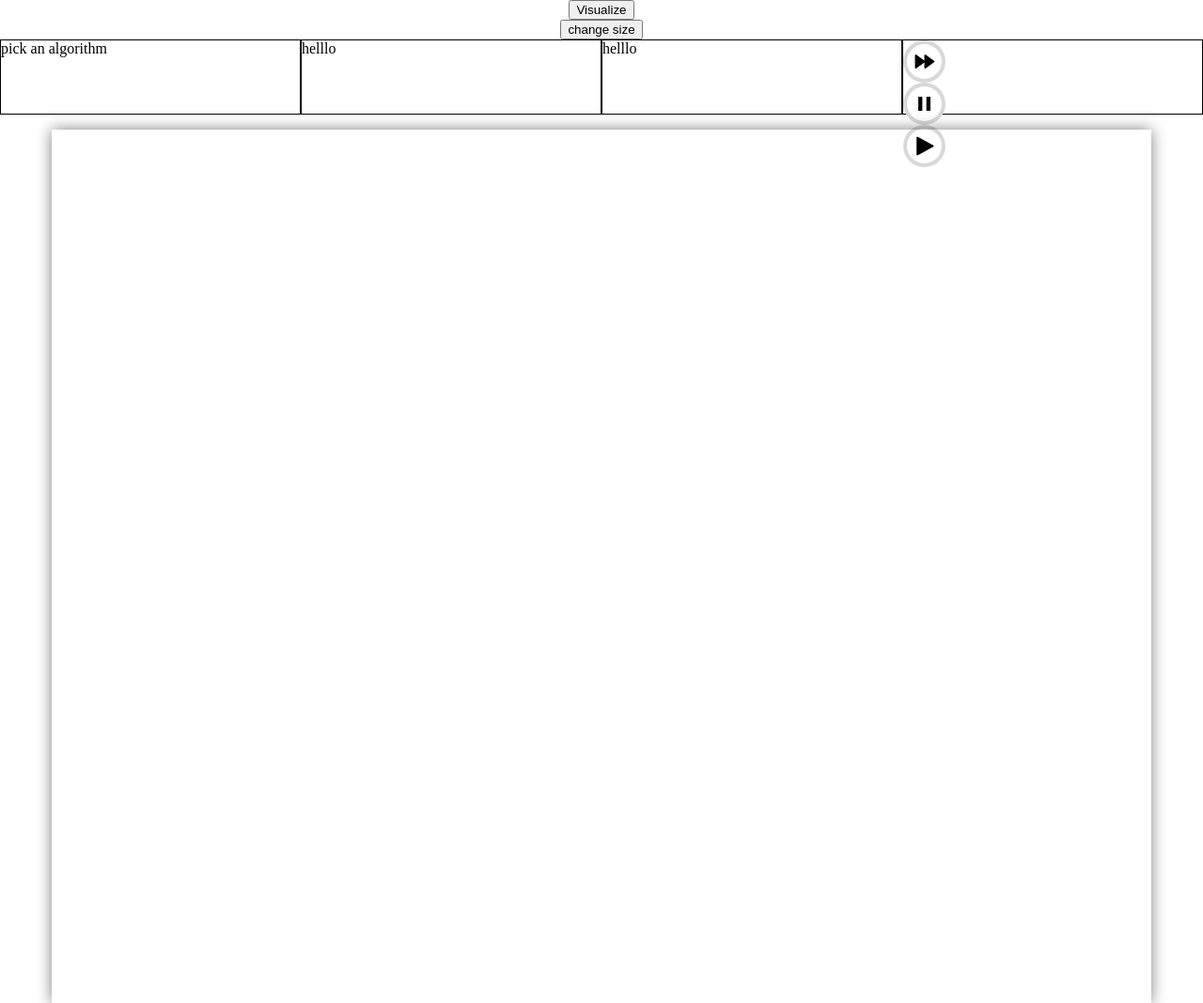
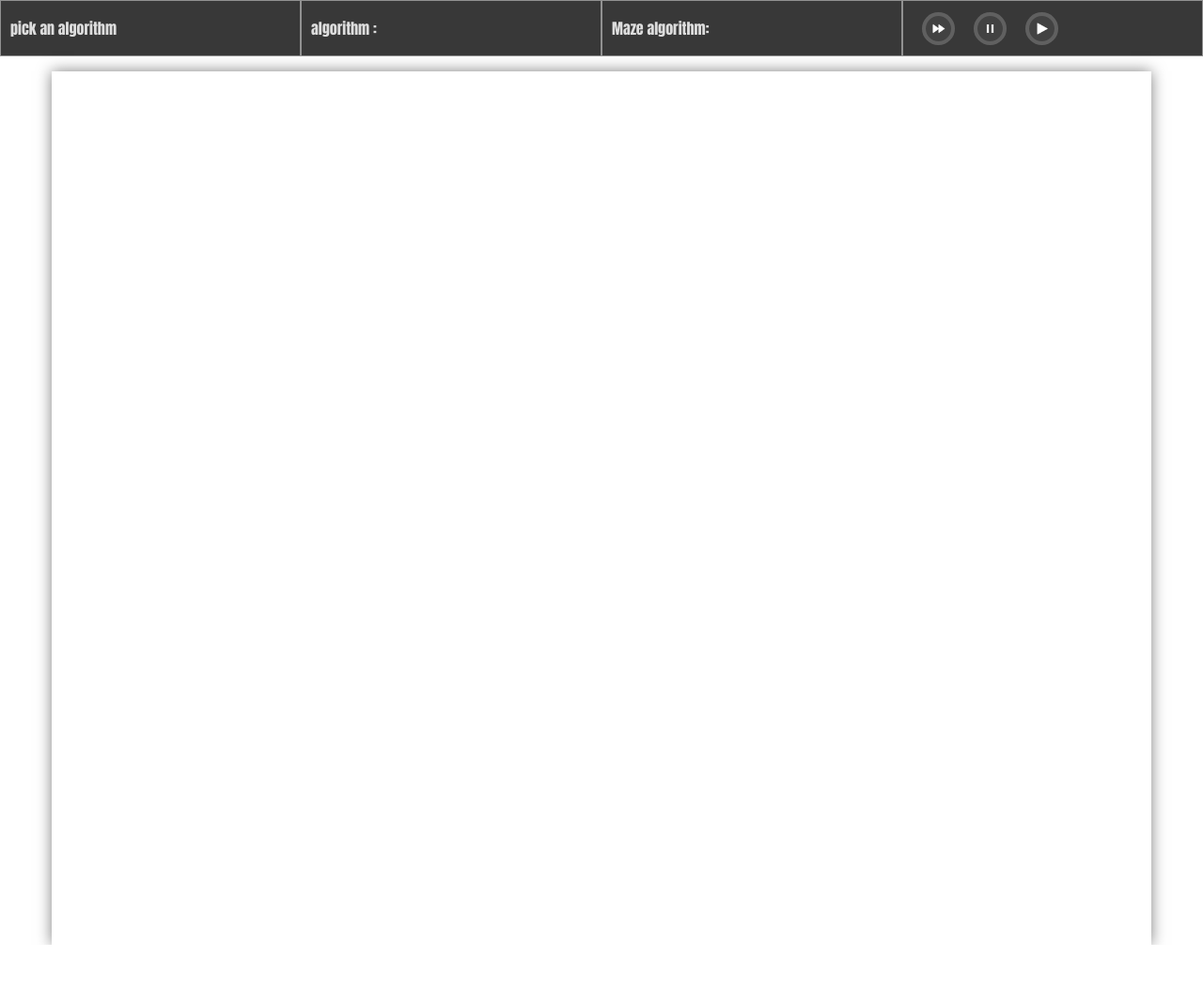
Before and after one commit to Alioo11/path-finding-visualizer, a plain HTML site: page index.html in a window 1280 px wide. Shown: the whole page at 94% size. After the commit the page ends 1006 px from the top, so only its background shows below. Drawn offline with Linux system fonts and the light colour scheme.

Commit message:
fix navbar

```diff
--- a/index.html
+++ b/index.html
@@ -9,20 +9,20 @@
   <script src="./src/index.js" defer type="module"></script>
   <link rel="preconnect" href="https://fonts.googleapis.com">
 <link rel="preconnect" href="https://fonts.gstatic.com" crossorigin>
+<link rel="preconnect" href="https://fonts.googleapis.com">
+<link rel="preconnect" href="https://fonts.gstatic.com" crossorigin>
 <link href="https://fonts.googleapis.com/css2?family=Anton&display=swap" rel="stylesheet">
 </head>
 <body>
- <button id = "start_btn">Visualize</button>
- <button id = "change_size">change size</button>
     <nav class="nav-body">
     <div class="nav-container">
       pick an algorithm
     </div>
         <div class="nav-container">
-      helllo
+      algorithm :
     </div>
         <div class="nav-container">
-      helllo
+      Maze algorithm:
     </div>
         <div class="nav-container">
           <div class="play_back_button">
@@ -32,7 +32,7 @@
             <img src="./media/pause.png" alt="">
           </div>
           <div class="play_back_button">
-            <img src="./media/play.png" alt="">
+            <img id="start_btn" src="./media/play.png" alt="">
           </div>
 
     </div>
--- a/styles.css
+++ b/styles.css
@@ -43,7 +43,9 @@
     background-color: white;
   }
 }
-
+html{
+  font-family: 'Anton', sans-serif;
+}
 body {
   display: flex;
   flex-direction: column;
@@ -66,12 +68,20 @@ body {
 } */
 .nav-body{
   width: 100%;
-  height: 80px;
+  height: 60px;
   display: flex;
+  background-color: rgb(56, 56, 56);
+  color: white;
 }
+
 .nav-container{
-  border: 1px solid black;
+  padding: 10px;
+  border: 1px solid rgb(145, 145, 145);
+  color: rgb(221, 221, 221);
   flex: 1;
+  display: flex;
+  align-items:center ;
+
 }
 .nav-item{
   border: 1px solid black;
@@ -80,13 +90,21 @@ body {
 }
 
 .play_back_button{
-  width: 25px;
-  height: 25px;
+  filter: invert(100%);
+  display: flex;
+  margin: 0px 10px;
+  justify-content: center;
+  align-items: center;
+  width: 15px;
+  height: 15px;
   padding: 6px;
   border-radius: 50%;
   cursor: pointer;
-  background-color: rgb(255, 255, 255);
-  border: solid 4px rgba(157, 157, 157, 0.4);
+  background-color: rgb(189, 189, 189);
+  border: solid 4px rgba(112, 112, 112, 0.4);
+}
+.play_back_button:hover{
+  background-color: rgb(255, 120, 120);
 }
 .play_back_button img{
   width: 100%;
```
